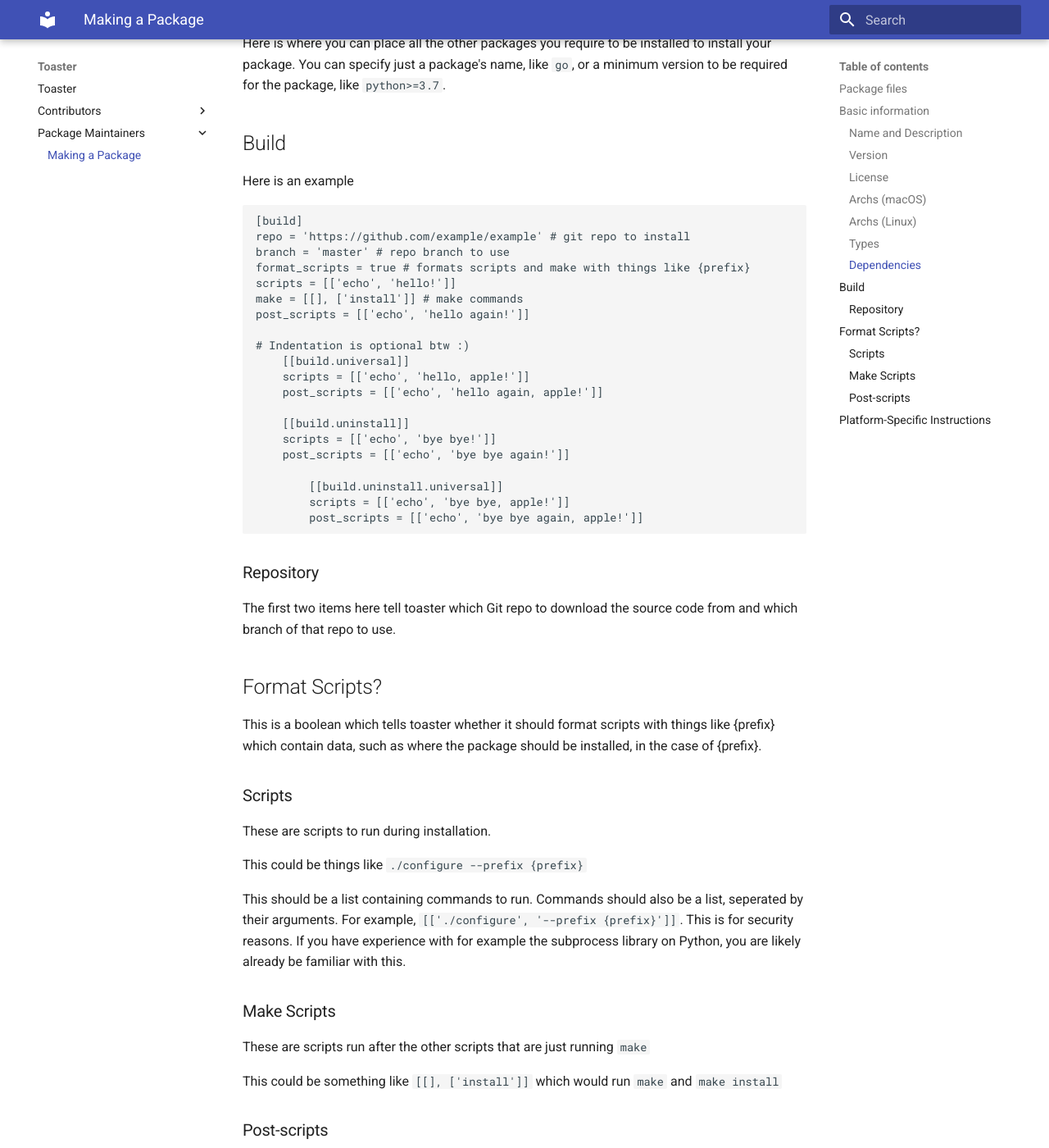
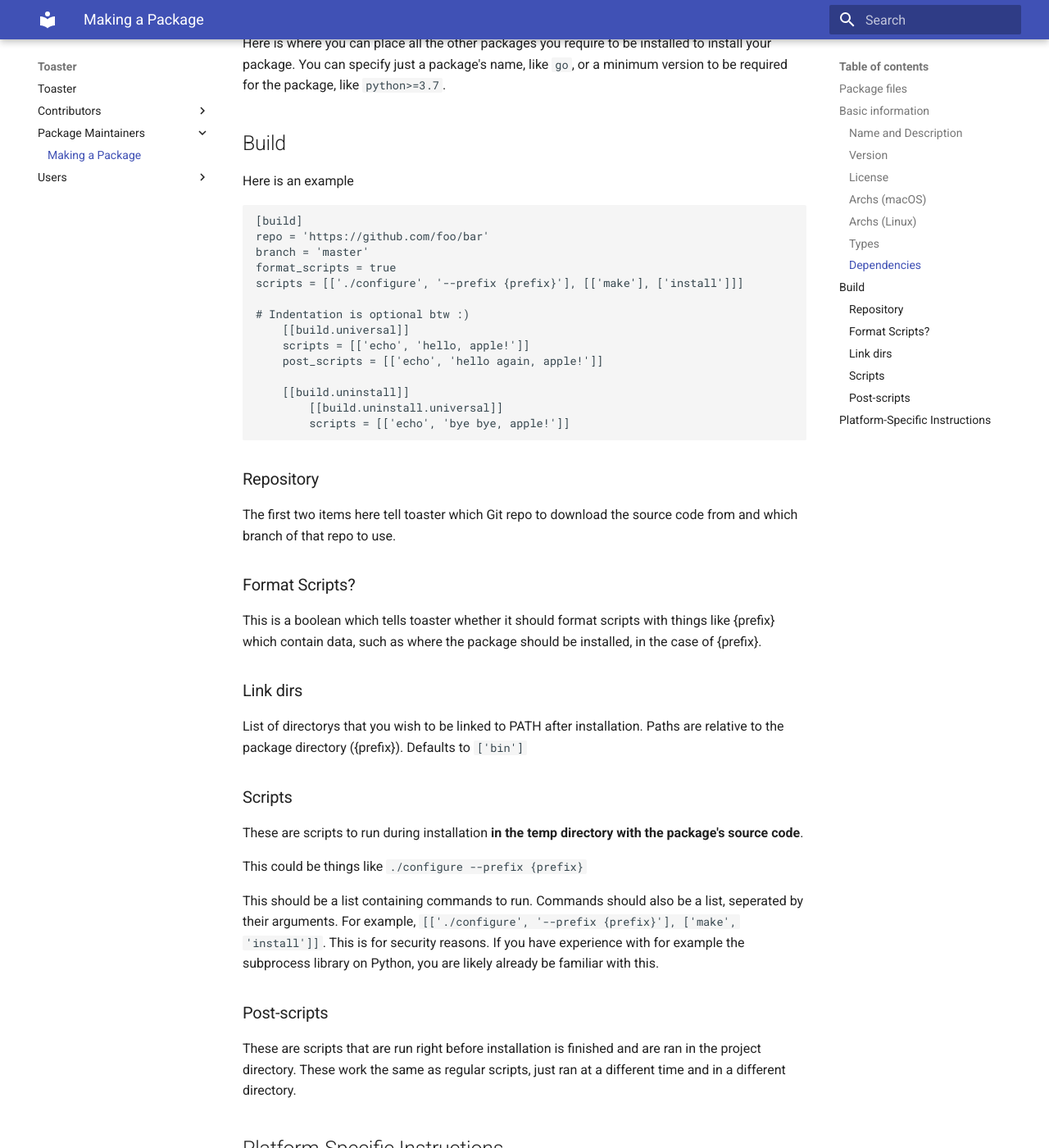
Before and after one commit to lovebagels/toaster, an MkDocs documentation site: the page built from docs/Package Maintainers/makingapackage.md, in a window 1280 px wide and 1400 px high, scrolled down 1886 px. Shown: the whole window at 82% size. Built offline with MkDocs 1.6.1 and Material for MkDocs 9.7.7, drawn with Linux system fonts in a browser that asks for light colours; some of the changed text lies outside the part shown.

Commit message:
Update docs

````diff
--- a/docs/Package Maintainers/makingapackage.md
+++ b/docs/Package Maintainers/makingapackage.md
@@ -77,12 +77,10 @@
 
 ```toml
 [build]
-repo = 'https://github.com/example/example' # git repo to install
-branch = 'master' # repo branch to use
-format_scripts = true # formats scripts and make with things like {prefix}
-scripts = [['echo', 'hello!']]
-make = [[], ['install']] # make commands
-post_scripts = [['echo', 'hello again!']]
+repo = 'https://github.com/foo/bar'
+branch = 'master'
+format_scripts = true
+scripts = [['./configure', '--prefix {prefix}'], [['make'], ['install']]]
 
 # Indentation is optional btw :)
     [[build.universal]]
@@ -90,39 +88,33 @@
     post_scripts = [['echo', 'hello again, apple!']]
 
     [[build.uninstall]]
-    scripts = [['echo', 'bye bye!']]
-    post_scripts = [['echo', 'bye bye again!']]
-
         [[build.uninstall.universal]]
         scripts = [['echo', 'bye bye, apple!']]
-        post_scripts = [['echo', 'bye bye again, apple!']]
 ```
 
 ### Repository
 
 The first two items here tell toaster which Git repo to download the source code from and which branch of that repo to use.
 
-## Format Scripts?
+### Format Scripts?
 
 This is a boolean which tells toaster whether it should format scripts with things like {prefix} which contain data, such as where the package should be installed, in the case of {prefix}.
 
+### Link dirs
+
+List of directorys that you wish to be linked to PATH after installation. Paths are relative to the package directory ({prefix}). Defaults to `['bin']`
+
 ### Scripts
 
-These are scripts to run during installation.
+These are scripts to run during installation **in the temp directory with the package's source code**.
 
 This could be things like `./configure --prefix {prefix}`
 
-This should be a list containing commands to run. Commands should also be a list, seperated by their arguments. For example, `[['./configure', '--prefix {prefix}']]`. This is for security reasons. If you have experience with for example the subprocess library on Python, you are likely already be familiar with this.
-
-### Make Scripts
-
-These are scripts run after the other scripts that are just running `make`
-
-This could be something like `[[], ['install']]` which would run `make` and `make install`
+This should be a list containing commands to run. Commands should also be a list, seperated by their arguments. For example, `[['./configure', '--prefix {prefix}'], ['make', 'install']]`. This is for security reasons. If you have experience with for example the subprocess library on Python, you are likely already be familiar with this.
 
 ### Post-scripts
 
-These are scripts that are run right before installation is finished. These work the same as regular scripts, just ran at a different time.
+These are scripts that are run right before installation is finished and are ran in the project directory. These work the same as regular scripts, just ran at a different time and in a different directory.
 
 ## Platform-Specific Instructions
 
````
Also changed, not shown: docs/Contributors/roadmap.md (+3 -1 lines), docs/Users/gettingstarted.md (added, +3 -0 lines), 1 other file.
